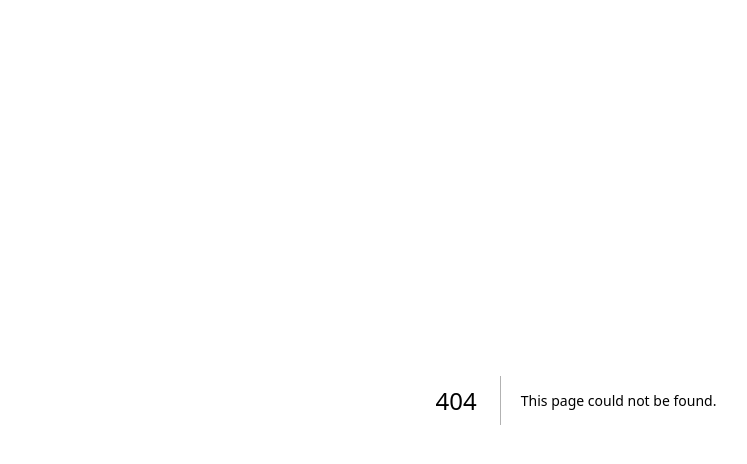
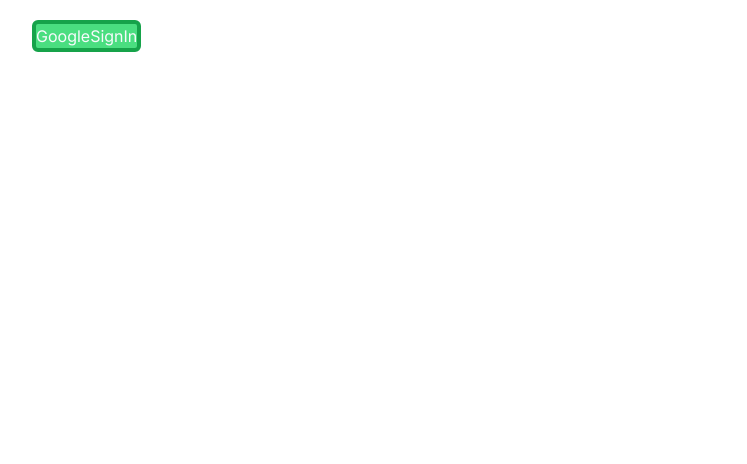
Before and after one commit to a-ticket-to-the-future/nextjs13-image-uploader-sample5, a Next.js app: page /SignIn/GoogleSignIn in a window 1280 px wide. Before the commit this address had no page. Shown: the top 464 px of the page, without its empty margins (64-811 px from the left). Built offline with nearby package versions, Linux system fonts and the light colour scheme.

Commit message:
認証機能を実装できた。さらに手直しして、ログインできている人にだけimage-uploaderがしようできるようにしよう

```diff
--- a/package.json
+++ b/package.json
@@ -13,10 +13,13 @@
     "@emotion/styled": "^11.11.0",
     "@mui/icons-material": "^5.14.18",
     "@mui/material": "^5.14.18",
-    "firebase": "^10.6.0",
+    "@react-firebase/auth": "^0.2.10",
+    "firebase": "^10.7.0",
+    "lodash.get": "^4.4.2",
     "next": "13.5.6",
     "react": "^18",
     "react-dom": "^18",
+    "react-firebase-hooks": "^5.1.1",
     "react-modal": "^3.16.1"
   },
   "devDependencies": {
--- /dev/null
+++ b/src/app/SignIn/GoogleSignIn/page.jsx
@@ -0,0 +1,41 @@
+import React from 'react'
+import {auth , provider} from "../../firebase"
+import { GoogleAuthProvider, getAuth, signInWithPopup } from 'firebase/auth';
+
+const GoogleSignIn = () => {
+
+
+
+
+    const handleSignIn =async () => {
+
+        await signInWithPopup(auth ,provider)
+        .then((result) => {
+            const credential = GoogleAuthProvider.credentialFromResult(result);
+            const token = credential.accessToken;
+            const user = result.user;
+
+        }).catch((error) => {
+            const errorCode = error.code;
+            const errorMessage = error.message;
+            const email = error.email;
+            const credential = GoogleAuthProvider.credentialFromError(error);
+        })
+
+
+    };
+
+  return (
+    <div className='ml-24 my-5'>
+
+        <button
+                className=' border-4 border-green-600 bg-green-400 text-slate-50 rounded-md hover:scale-110 active:scale-95'
+                onClick={handleSignIn}
+                >
+            GoogleSignIn
+        </button>
+    </div>
+  )
+}
+
+export default GoogleSignIn
--- /dev/null
+++ b/src/app/SignIn/page.jsx
@@ -0,0 +1,41 @@
+"use client"
+
+import React from 'react'
+import GoogleSignIn from "./GoogleSignIn/page";
+import {useAuthState} from "react-firebase-hooks/auth";
+import {auth,provider} from "../firebase";
+import {useState} from "react";
+
+
+const SignIn = () => {
+
+    const [user,loading,error] = useAuthState(auth);
+
+    const handleSignOut = async () => {
+        await auth.signOut();
+    };
+
+    if(loading){
+        return <div className='ml-28 mt-5'>Loding....</div>
+    }
+
+    if(error){
+        return <div>Error:{error.message}</div>
+    }
+
+  return (
+    <div className=' ml-80 pl-60'>
+    <div className='ml-28 mt-5'>SignIn機能</div>
+    {user ?
+        <div className='ml-28 mt-5'>ログイン中</div> :
+    <GoogleSignIn />}
+    {user && <button onClick={handleSignOut}
+                     className=' ml-28 mt-5 my-5 border-4 border-red-600 bg-red-400 text-slate-50 rounded-md hover:scale-110 active:scale-95'
+             >
+                    SignOut
+             </button>}
+    </div>
+  )
+}
+
+export default SignIn;
--- a/src/app/firebase.js
+++ b/src/app/firebase.js
@@ -4,6 +4,8 @@
 
 import { initializeApp } from "firebase/app";
 import {getStorage} from "firebase/storage";
+import "firebase/auth"
+import { GoogleAuthProvider, getAuth } from "firebase/auth";
 
 // TODO: Add SDKs for Firebase products that you want to use
 // https://firebase.google.com/docs/web/setup#available-libraries
@@ -11,14 +13,14 @@
 // Your web app's Firebase configuration
 const firebaseConfig = {
 
-    // apiKey: "AIzaSyCdyqGxWMmNF4AmVjFB-XwHpM9ubGVUT58",
+    apiKey: "AIzaSyCdyqGxWMmNF4AmVjFB-XwHpM9ubGVUT58",
     authDomain: "nextjs13-imageuploader-sample4.firebaseapp.com",
     projectId: "nextjs13-imageuploader-sample4",
     storageBucket: "nextjs13-imageuploader-sample4.appspot.com",
     messagingSenderId: "480176505176",
     appId: "1:480176505176:web:dfbaf77874ddc7ffe3e52d",
 
-    apiKey: process.env.FIREBASE_API_KEY,
+    // apiKey: process.env.FIREBASE_API_KEY,
     // authDomain: process.env.FIREBASE_AUTH_DOMAIN,
     // projectId: process.env.FIREBASE_PROJECT_ID,
     // storageBucket: process.env.FIREBASE_STORAGE_BUCKET,
@@ -28,9 +30,18 @@
 
 };
 
+// if(!firebase.apps.length){
+//     firebase.initializeApp(firebaseConfig);
+// }
+
+
+
 const app = initializeApp(firebaseConfig);
 const storage = getStorage(app);
+const auth = getAuth(app);
+const provider = new GoogleAuthProvider();
 
 
 
 export default storage  ;
+export {auth,provider};
--- a/src/app/page.tsx
+++ b/src/app/page.tsx
@@ -4,11 +4,13 @@
 import ImageUploader from './ImageUploader/ImageUploder'
 import VideoUploader from './VideoUploader/VideoUploader'
 import ImageRandomView from './ImageRandomView/page'
+import SignIn from "./SignIn/page";
 
 export default function Home() {
   return (
     <div>
       <div>
+        <SignIn />
         <ImageUploader />
         <ImageRandomView />
       </div>
```
Also changed, not shown: 1 other file (tests, documents, lock files or other folders).
